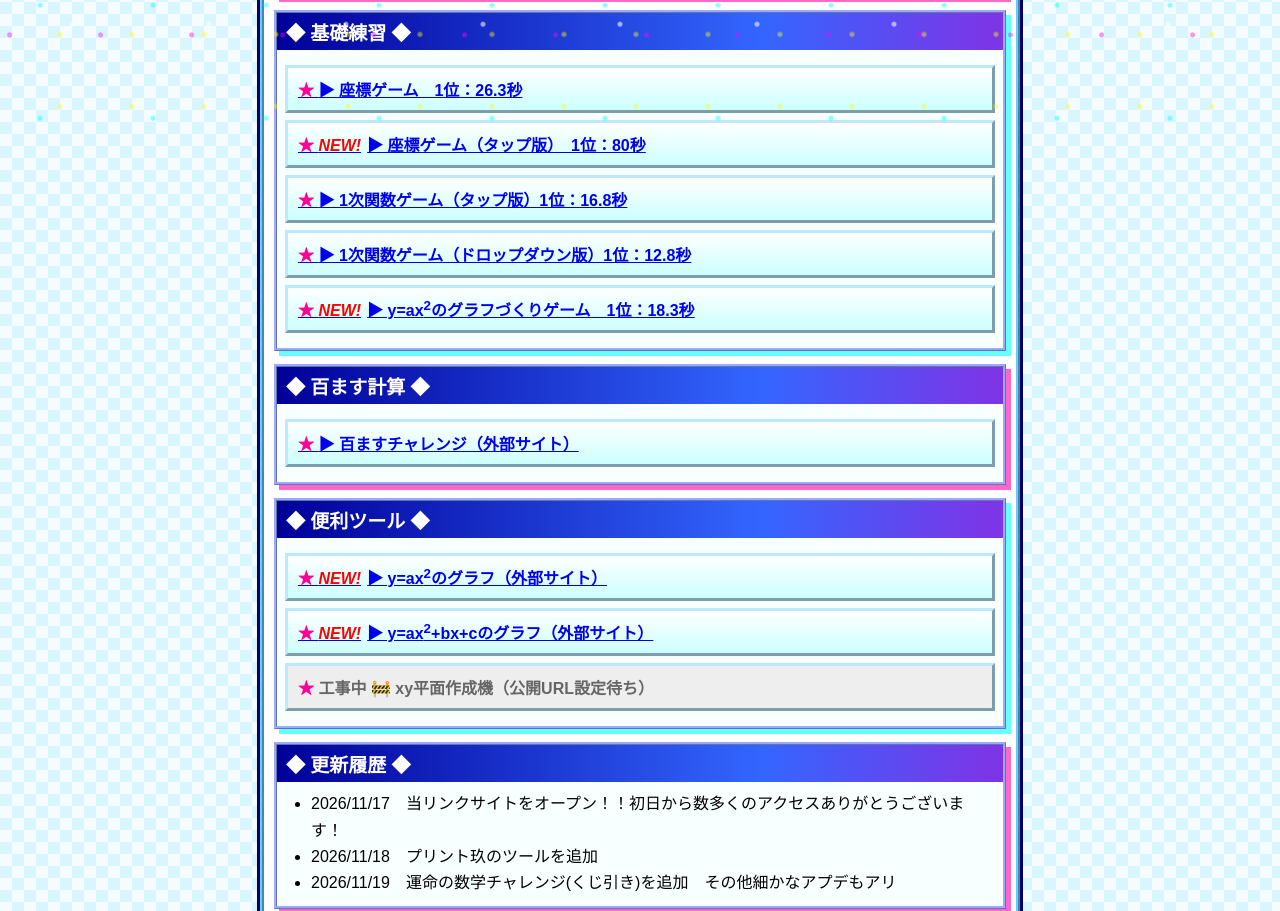
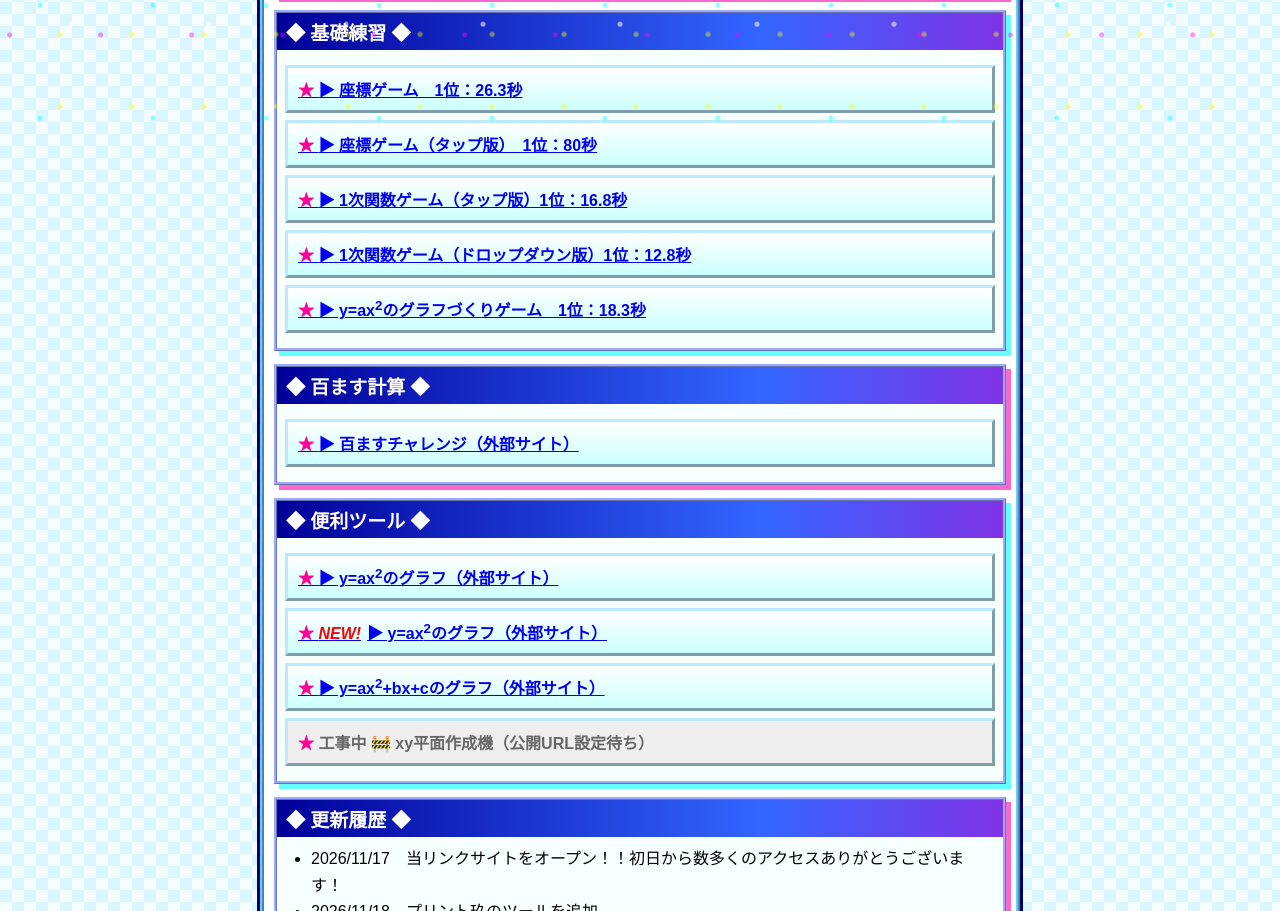
Before and after one commit to Mathmachine0725/Math_portal, a plain HTML site: page index.html in a window 1280 px wide. Shown: the part 678-1589 px from the top of the page. Drawn offline with Linux system fonts and the light colour scheme.

Commit message:
Remove 'NEW!' label from link buttons

```diff
--- a/index.html
+++ b/index.html
@@ -397,10 +397,10 @@
       <h2>◆ 基礎練習 ◆</h2>
       <div class="links">
         <a class="link-button" href="https://mathmachine0725.github.io/ZAHYOU/pointP_coordinate_game_master.html">▶ 座標ゲーム　1位：26.3秒</a>
-        <a class="link-button" href="https://mathmachine0725.github.io/ZAHYOU/zahyou_tap.html"><span class="new blink">NEW!</span>▶ 座標ゲーム（タップ版）　1位：80秒</a>
+        <a class="link-button" href="https://mathmachine0725.github.io/ZAHYOU/zahyou_tap.html">▶ 座標ゲーム（タップ版）　1位：80秒</a>
         <a class="link-button" href="https://mathmachine0725.github.io/ZAHYOU/1117_%EF%BC%91%E6%AC%A1%E9%96%A2%E6%95%B0_%E3%82%BF%E3%83%83%E3%83%97%E7%89%88.html">▶ 1次関数ゲーム（タップ版）1位：16.8秒</a>
         <a class="link-button" href="https://mathmachine0725.github.io/ZAHYOU/1117_%EF%BC%91%E6%AC%A1%E9%96%A2%E6%95%B0_%E3%83%89%E3%83%AD%E3%83%83%E3%83%97%E3%83%80%E3%82%A6%E3%83%B3%E7%89%88.html">▶ 1次関数ゲーム（ドロップダウン版）1位：12.8秒</a>
-        <a class="link-button" href="https://mathmachine0725.github.io/ZAHYOU/square_grid_ax^2.html"><span class="new blink">NEW!</span>▶ y=ax<sup>2</sup>のグラフづくりゲーム　1位：18.3秒</a>
+        <a class="link-button" href="https://mathmachine0725.github.io/ZAHYOU/square_grid_ax^2.html">▶ y=ax<sup>2</sup>のグラフづくりゲーム　1位：18.3秒</a>
       </div>
     </section>
 
@@ -414,8 +414,9 @@
     <section class="section">
       <h2>◆ 便利ツール ◆</h2>
       <div class="links">
-        <a class="link-button" href="https://sw91.tsho.jp/08dmk/mx/n1/data/905_m1_digicon_ggb/contents/905_m1_081_1.html"><span class="new blink">NEW!</span>▶ y=ax<sup>2</sup>のグラフ（外部サイト）</a>
-        <a class="link-button" href="https://www.geogebra.org/m/rhv5avxv"><span class="new blink">NEW!</span>▶ y=ax<sup>2</sup>+bx+cのグラフ（外部サイト）</a>
+        <a class="link-button" href="https://sw91.tsho.jp/08dmk/mx/n1/data/905_m1_digicon_ggb/contents/905_m1_081_1.html">▶ y=ax<sup>2</sup>のグラフ（外部サイト）</a>
+        <a class="link-button" href="https://sw91.tsho.jp/08dmk/mx/n1/data/905_m1_digicon_ggb/contents/905_m1_082_1.html"><span class="new blink">NEW!</span>▶ y=ax<sup>2</sup>のグラフ（外部サイト）</a>
+        <a class="link-button" href="https://www.geogebra.org/m/rhv5avxv">▶ y=ax<sup>2</sup>+bx+cのグラフ（外部サイト）</a>
         <span class="link-button disabled" aria-disabled="true">工事中 🚧 xy平面作成機（公開URL設定待ち）</span>
       </div>
     </section>
```
